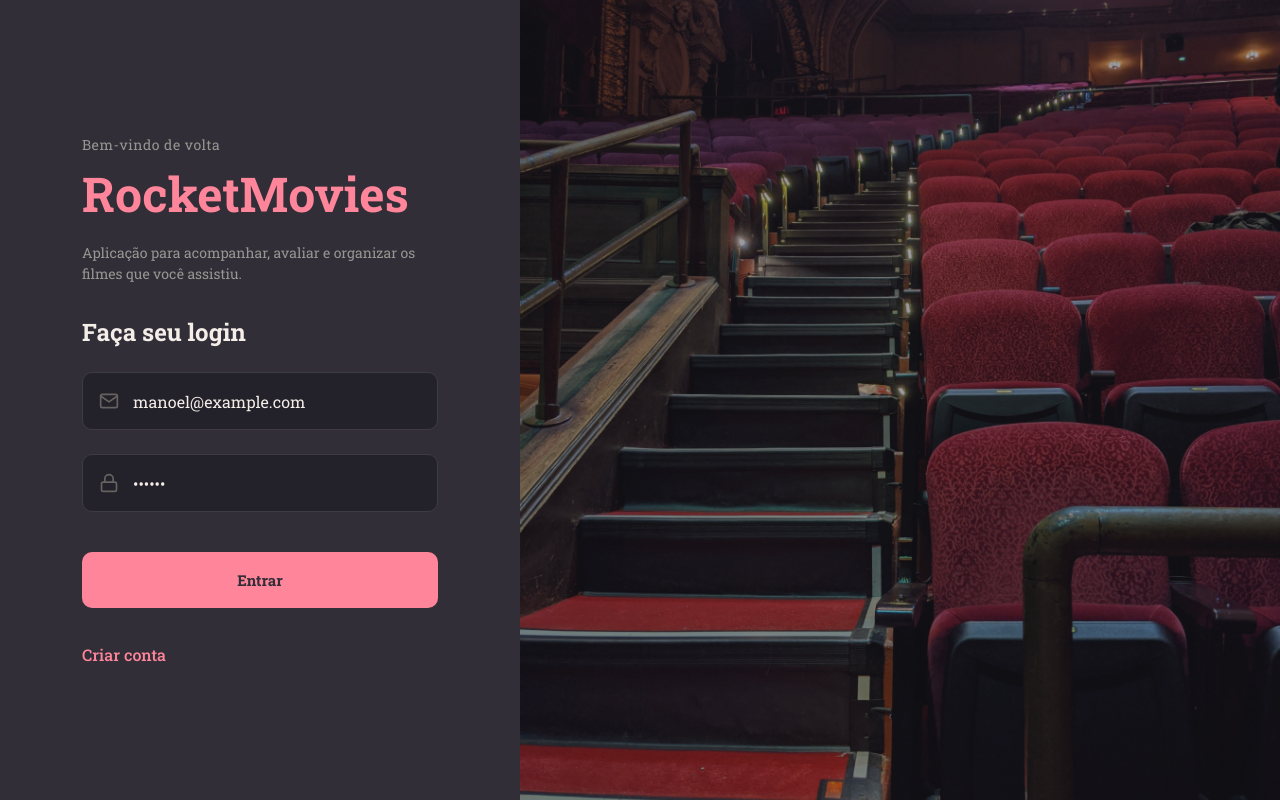
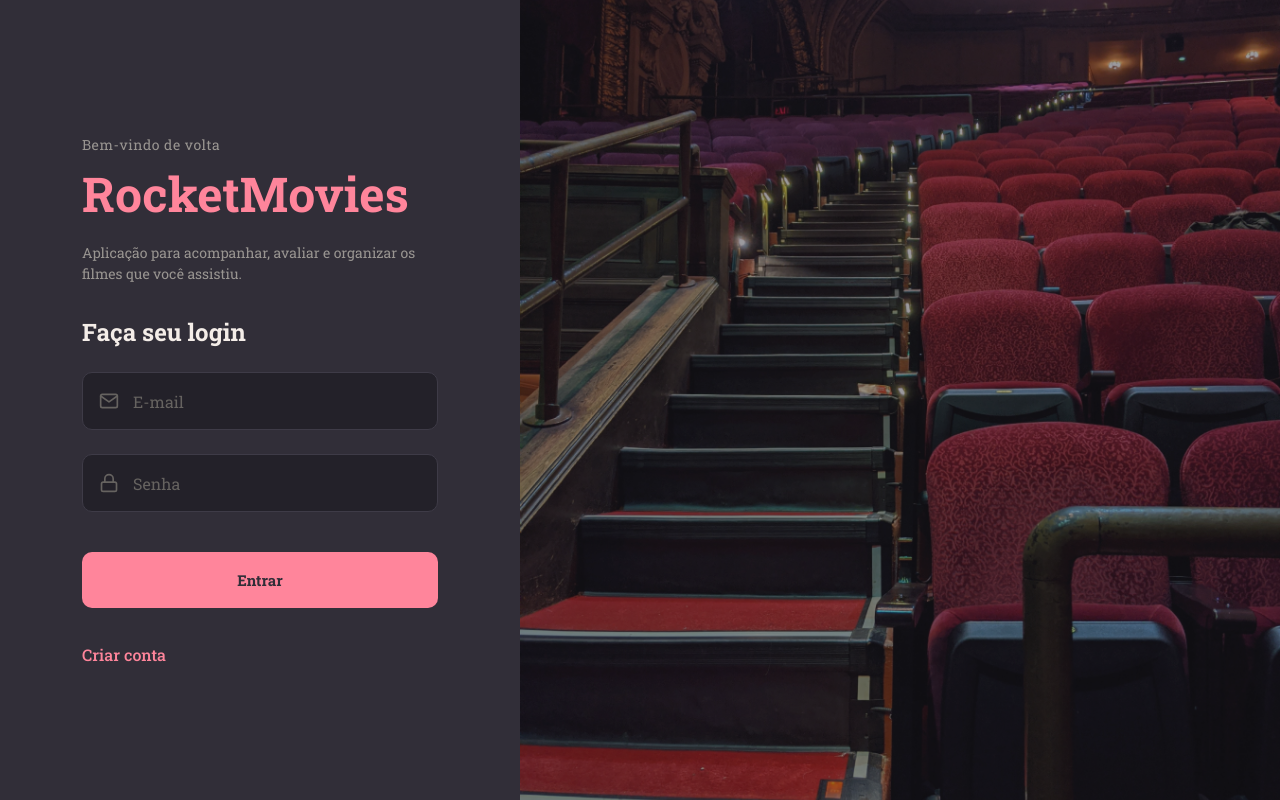
Before and after one commit to manoelvsalgado/rocketmovies, a React (Vite) app: page / in a window 1280 px wide. Built offline with nearby package versions, Linux system fonts and the light colour scheme.

Commit message:
feat: add autoComplete attributes to SignIn and SignUp forms for improved user experience

```diff
--- a/src/pages/SignIn/index.jsx
+++ b/src/pages/SignIn/index.jsx
@@ -9,8 +9,8 @@ import { useAuth } from '../../contexts/AuthContext';
 
 export function SignIn() {
   const { signIn } = useAuth();
-  const [email, setEmail] = useState('manoel@example.com');
-  const [password, setPassword] = useState('123456');
+  const [email, setEmail] = useState('');
+  const [password, setPassword] = useState('');
 
   function handleSubmit(event) {
     event.preventDefault();
@@ -24,7 +24,7 @@ export function SignIn() {
 
   return (
     <Container>
-      <Form onSubmit={handleSubmit}>
+      <Form onSubmit={handleSubmit} autoComplete="off">
         <small>Bem-vindo de volta</small>
         <h1>RocketMovies</h1>
         <p>Aplicação para acompanhar, avaliar e organizar os filmes que você assistiu.</p>
@@ -33,6 +33,7 @@ export function SignIn() {
           placeholder="E-mail"
           type="text"
           icon={FiMail}
+          autoComplete="off"
           value={email}
           onChange={event => setEmail(event.target.value)}
         />
@@ -41,6 +42,7 @@ export function SignIn() {
           placeholder="Senha"
           type="password"
           icon={FiLock}
+          autoComplete="new-password"
           value={password}
           onChange={event => setPassword(event.target.value)}
         />
--- a/src/pages/SignUp/index.jsx
+++ b/src/pages/SignUp/index.jsx
@@ -31,7 +31,7 @@ export function SignUp() {
   return (
     <Container>
       <Background />
-      <Form onSubmit={handleSubmit}>
+      <Form onSubmit={handleSubmit} autoComplete="off">
         <small>Novo por aqui?</small>
         <h1>RocketMovies</h1>
         <p>Crie sua conta para registrar filmes, avaliações e marcadores favoritos.</p>
@@ -41,6 +41,7 @@ export function SignUp() {
         placeholder="Nome"
         type="text"
         icon={FiUser}
+        autoComplete="off"
         value={name}
         onChange={event => setName(event.target.value)}
       />
@@ -49,6 +50,7 @@ export function SignUp() {
         placeholder="E-mail"
         type="text"
         icon={FiMail}
+        autoComplete="off"
         value={email}
         onChange={event => setEmail(event.target.value)}
       />
@@ -57,6 +59,7 @@ export function SignUp() {
         placeholder="Senha"
         type="password"
         icon={FiLock}
+        autoComplete="new-password"
         value={password}
         onChange={event => setPassword(event.target.value)}
       />
```
